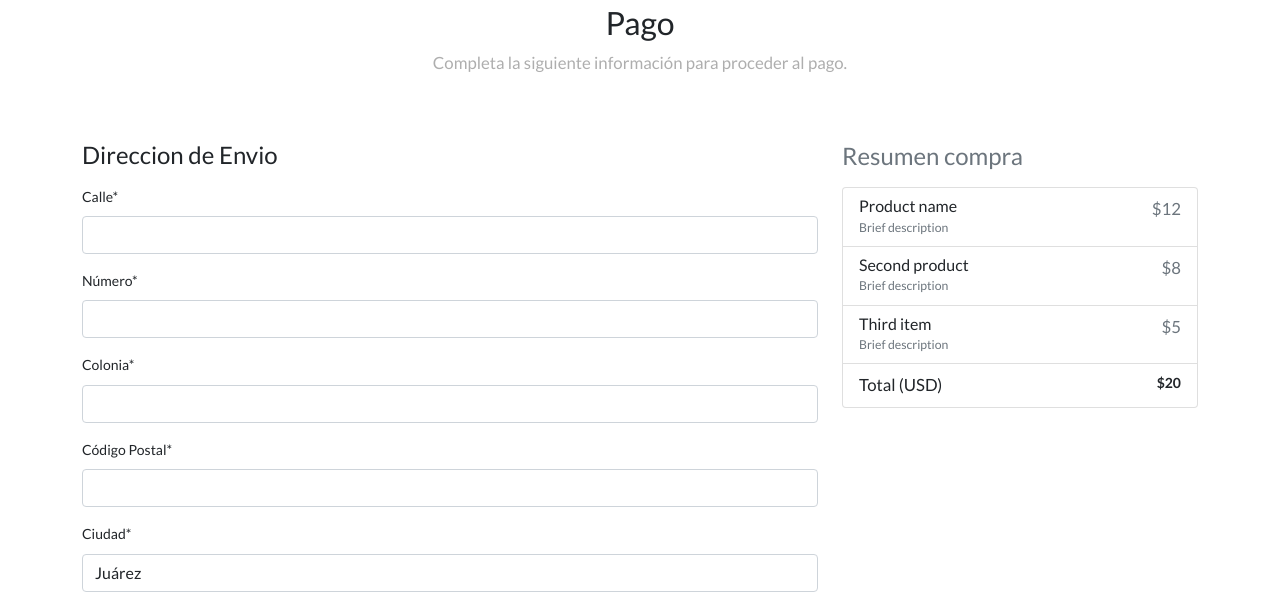
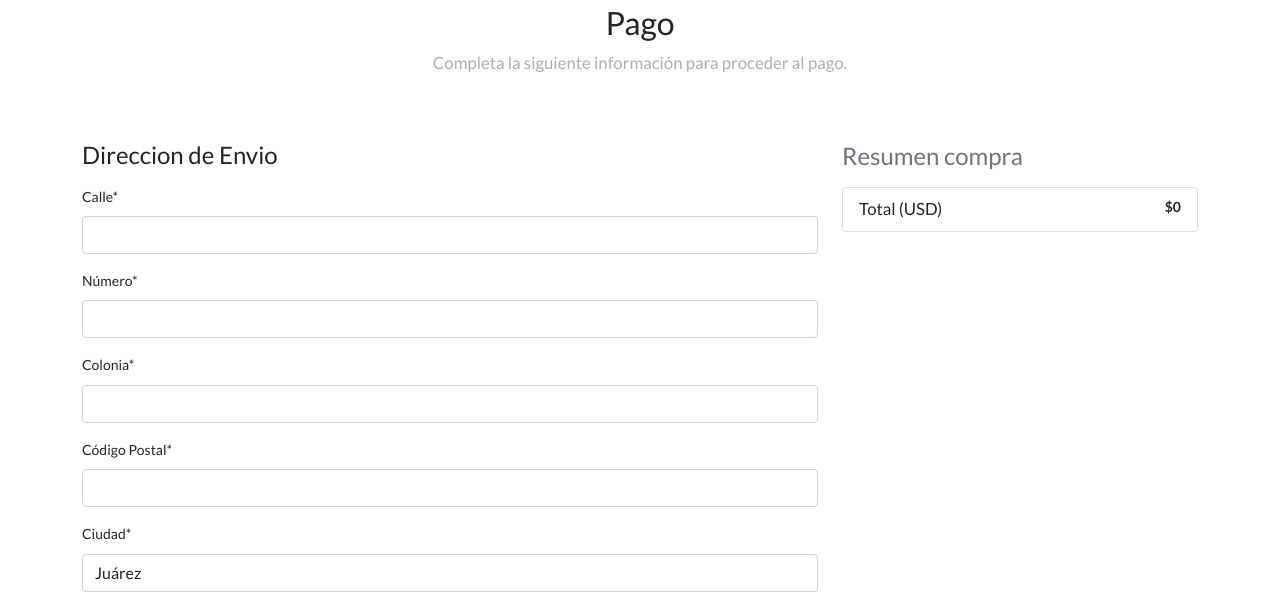
Before and after one commit to F3lixI/proyectoTopicos, a Django app: page /checkout in a window 1280 px wide. Shown: the part 134-741 px from the top of the page. Run offline with Django 3.2, Linux system fonts and the light colour scheme; the visitor is signed in with stand-in values (Sample User, id 1); some libraries are stand-ins or nearby versions.

Commit message:
resumen carrito

```diff
--- a/todo/templates/cart.html
+++ b/todo/templates/cart.html
@@ -233,7 +233,7 @@
                 <h3 class="fw-normal mb-0 text-black">Carrito de Compras</h3>
                 <div>
 
-                        <h3 class="mb-0">Total: $ {{total}} </h3>
+                        <h3 class="mb-0">Total: $ {{total}} USD</h3>
 
                 </div>
               </div>
@@ -283,7 +283,7 @@
                     </div>
 
                     <div class="col-md-3 col-lg-2 col-xl-2 offset-lg-1">
-                      <h5 class="mb-0">$ {{ flor.price }}</h5>
+                      <h5 class="mb-0">$ {{ flor.price }} USD </h5>
                     </div>
                     <div class="col-md-1 col-lg-1 col-xl-1 text-end">
                         <a href="{% url 'removeShoppingCart' flor.id %}" class="text-danger"><i class="fas fa-trash fa-lg"></i></a>
--- a/todo/templates/checkout.html
+++ b/todo/templates/checkout.html
@@ -241,27 +241,29 @@
             <span class="badge badge-secondary badge-pill">3</span>
           </h4>
           <ul class="list-group mb-3">
+
+            {% for flor in flores %}
             <li class="list-group-item d-flex justify-content-between lh-condensed">
-              <div>
-                <h6 class="my-0">Product name</h6>
-                <small class="text-muted">Brief description</small>
-              </div>
-              <span class="text-muted">$12</span>
+                <div class="d-flex align-items-center">
+
+                    <p>
+                        {% for id, cant in cantidad %}
+                            {% if id == flor.id %}
+                                <p class="mb-0"> {{ cant }} x  </p>
+                            {% endif %}
+                        {% endfor %}
+                    </p>
+
+
+                    <img src="{{ flor.small_image }}" alt="{{ flor.name }}" width="50" height="50" class="mr-3">
+                    <div>
+                        <h6 class="my-0">{{ flor.name }}</h6>
+                    </div>
+                </div>
+                <span class="text-muted">${{ flor.price }}</span>
             </li>
-            <li class="list-group-item d-flex justify-content-between lh-condensed">
-              <div>
-                <h6 class="my-0">Second product</h6>
-                <small class="text-muted">Brief description</small>
-              </div>
-              <span class="text-muted">$8</span>
-            </li>
-            <li class="list-group-item d-flex justify-content-between lh-condensed">
-              <div>
-                <h6 class="my-0">Third item</h6>
-                <small class="text-muted">Brief description</small>
-              </div>
-              <span class="text-muted">$5</span>
-            </li>
+          {% endfor %}
+
             <!-- <li class="list-group-item d-flex justify-content-between bg-light">
               <div class="text-success">
                 <h6 class="my-0">Promo code</h6>
@@ -270,8 +272,8 @@
               <span class="text-success">-$5</span>
             </li> -->
             <li class="list-group-item d-flex justify-content-between">
-              <span>Total (USD)</span>
-              <strong>$20</strong>
+              <span>Total  (USD)</span>
+              <strong>${{total}}</strong>
             </li>
           </ul>
 
--- a/todo/templates/flower_detail.html
+++ b/todo/templates/flower_detail.html
@@ -220,7 +220,7 @@
                     <div class="small mb-1">{{ flor.code }}</div>
                     <h1 class="display-5 fw-bolder">{{ flor.name }}</h1>
                     <div class="fs-5 mb-5">
-                        <span>$ {{ flor.price }}</span>
+                        <span>$ {{ flor.price }} USD</span>
                     </div>
                     <p class="lead" style="color: rgb(0, 0, 0);">{{ flor.description }}</p>
                     <div class="d-flex">
@@ -264,7 +264,7 @@
                         <!-- Product name-->
                         <h5 class="fw-bolder">{{ flor.name }}</h5>
                         <!-- Product price-->
-                        $ {{ flor.price }}
+                        $ {{ flor.price }} USD
                     </div>
                 </div>
             </a>
--- a/todo/templates/index.html
+++ b/todo/templates/index.html
@@ -325,7 +325,7 @@
                     <h3 class="card-title text-uppercase">
                       <a href="{% url 'singleProduct' pk=flor.id %}">{{flor.name}}</a>
                     </h3>
-                    <span class="item-price text-primary">${{flor.price}}</span>
+                    <span class="item-price text-primary">${{flor.price}} USD</span>
                   </div>
                 </div>
               </div>
@@ -366,7 +366,7 @@
                     <h3 class="card-title text-uppercase">
                       <a href="#">{{planta.name}}</a>
                     </h3>
-                    <span class="item-price text-primary">${{planta.price}}</span>
+                    <span class="item-price text-primary">${{planta.price}} USD</span>
                   </div>
                 </div>
               </div>
--- a/todo/templates/listProducts.html
+++ b/todo/templates/listProducts.html
@@ -330,7 +330,7 @@
               <img src="{{ flor.large_image }}" class="card-img-top" />
               <div class="card-body d-flex flex-column">
                 <div class="d-flex flex-row">
-                  <h5 class="mb-1 me-1">{{flor.price}}</h5>
+                  <h5 class="mb-1 me-1">{{flor.price}} USD</h5>
                 </div>
                 <p class="card-text">{{ flor.name }}</p>
                 <div class="card-footer d-flex align-items-end pt-1 px-2 pb-0 mt-auto">
--- a/todo/views.py
+++ b/todo/views.py
@@ -271,7 +271,7 @@ def checkout(request):
                 detalle_orden.colonia = form.cleaned_data['colonia']
                 detalle_orden.ciudad = form.cleaned_data['ciudad']
                 detalle_orden.codigo_postal = form.cleaned_data['cp']
-                detalle_orden.metodoPago = 'tarjeta'
+                detalle_orden.metodoPago = metodo_pago
                 detalle_orden.indicaciones = form.cleaned_data['indicaciones']
                 detalle_orden.mensaje = form.cleaned_data['mensaje']
                 detalle_orden.nombreInstitucion = form.cleaned_data['nombreInstitucion']
@@ -334,7 +334,18 @@ def checkout(request):
     else:
         # Cargar el formulario de dirección por defecto
         form = DomicilioForm()
-        return render(request, 'checkout.html', {'form': form})
+
+        #obtiene los datos del carrito y los manda
+        carrito = request.session.get('carrito', {})
+
+        flores = Flores.objects.filter(id__in=carrito.keys())
+
+        total = sum(flor.price * carrito[str(flor.id)] for flor in flores)
+
+        cantidad = [(flor.id, carrito.get(str(flor.id), 0)) for flor in flores]
+
+        return render(request, 'checkout.html', {'form': form, 'flores': flores, 'total': total, 'cantidad': cantidad})
+
 
 
 
```
Also changed, not shown: todo/templates/profile.html (+3 -31 lines).
